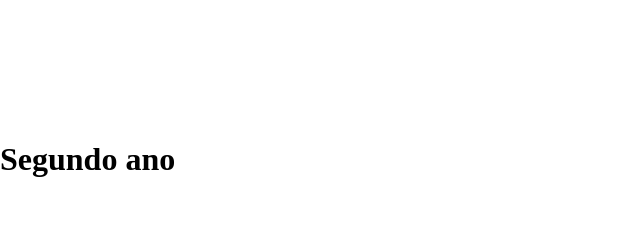
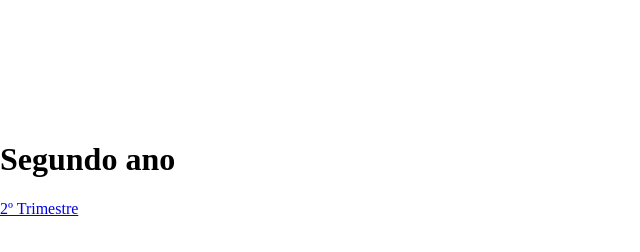
Before and after one commit to DEV-0ne-Jao/Portifolio_De_Matematica, a plain HTML site: page 2º Ano/index.html in a window 1280 px wide. Shown: the whole page, without its empty margins (0-640 px from the left). Drawn offline with Linux system fonts and the light colour scheme.

Commit message:
Update index.html

```diff
--- a/2º Ano/index.html
+++ b/2º Ano/index.html
@@ -9,8 +9,9 @@
 </head>
 <body>
     <h1>Segundo ano</h1>
-
+    <a href="2º Trimestre/index.html">2º Trimestre</a>
 
     <script src="../Scripts_Gerais/Modos.js"></script>
 </body>
+
 </html>
```
